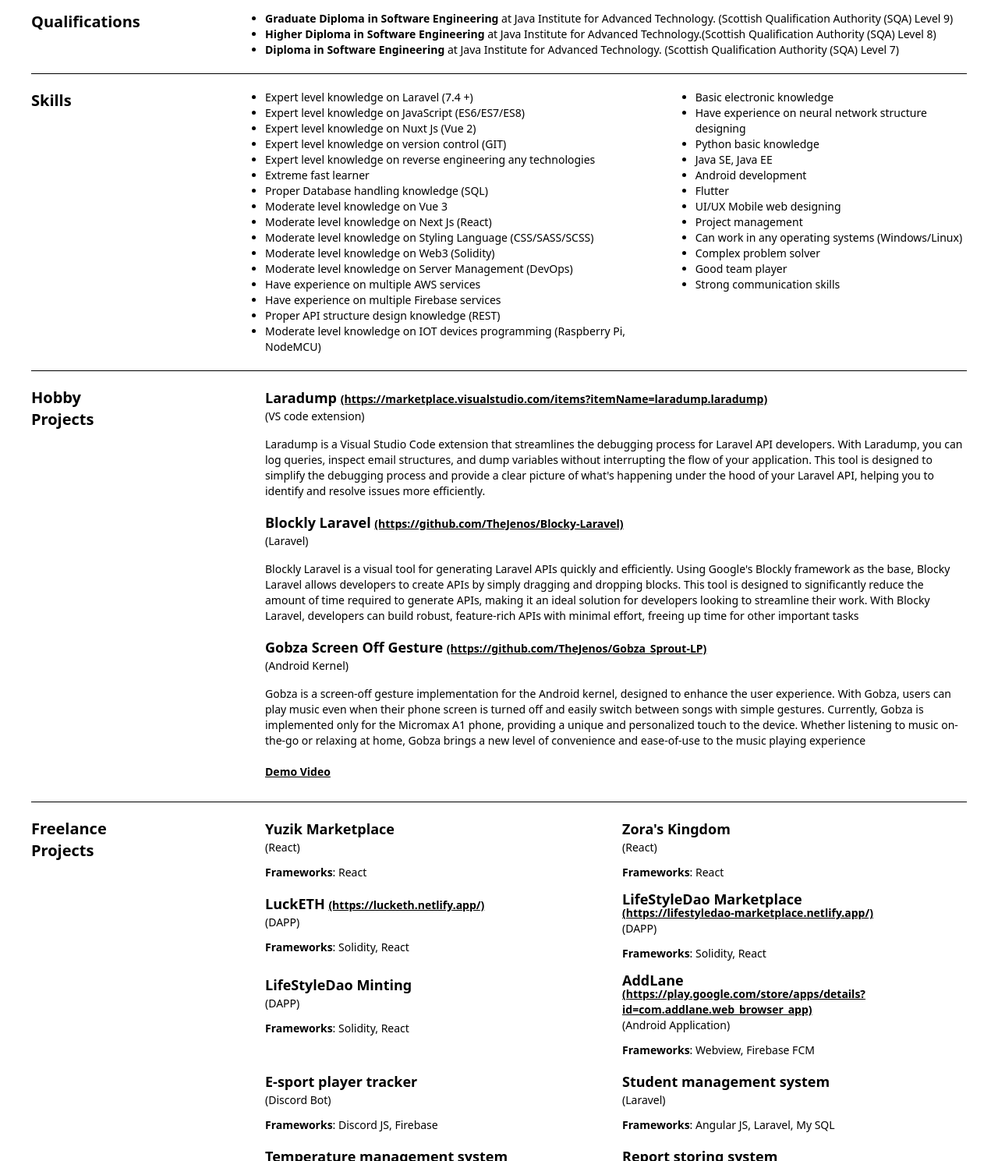
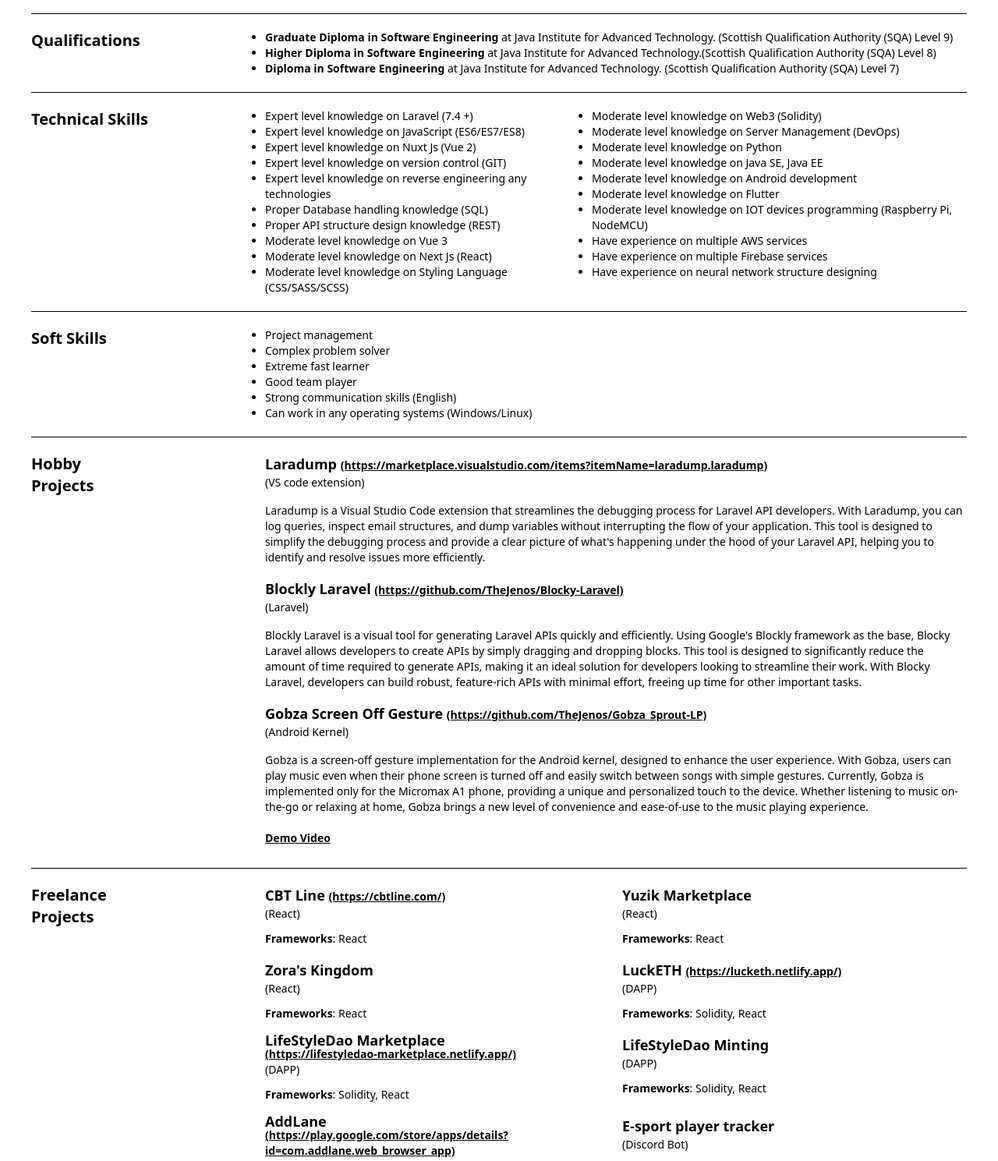
Before and after one commit to TheJenos/CV, a website built with Vite: page index.html in a window 1280 px wide. Shown: the part 1028-2517 px from the top of the page at 78% size. Built offline with nearby package versions, Linux system fonts and the light colour scheme.

Commit message:
layout changes

```diff
--- a/index.html
+++ b/index.html
@@ -27,6 +27,11 @@
           <span class="font-bold">Github:</span>
           <a class="underline" href="https://github.com/thejenos"
             >https://github.com/thejenos</a
+          >
+          <br />
+          <span class="font-bold">Linkedin:</span>
+          <a class="underline" href="https://www.linkedin.com/in/thanura-ranasinghe-78a43512a"
+            >https://www.linkedin.com/in/thanura-ranasinghe-78a43512a</a
           >
           <br />
           <span class="font-bold">Phone:</span> 0766393090
@@ -157,7 +162,7 @@
         </div>
       </div>
       <div class="flex border-t border-black py-5">
-        <h1 class="text-xl font-bold w-3/12">Skills</h1>
+        <h1 class="text-xl font-bold w-3/12">Technical Skills</h1>
         <div class="flex-1 text-sm flex gap-10">
           <ul class="list-disc">
             <li>Expert level knowledge on Laravel (7.4 +)</li>
@@ -167,36 +172,42 @@
             <li>
               Expert level knowledge on reverse engineering any technologies
             </li>
-            <li>Extreme fast learner</li>
             <li>Proper Database handling knowledge (SQL)</li>
+            <li>Proper API structure design knowledge (REST)</li>
             <li>Moderate level knowledge on Vue 3</li>
             <li>Moderate level knowledge on Next Js (React)</li>
             <li>
               Moderate level knowledge on Styling Language (CSS/SASS/SCSS)
             </li>
+          </ul>
+          <ul class="list-disc">
+
             <li>Moderate level knowledge on Web3 (Solidity)</li>
             <li>Moderate level knowledge on Server Management (DevOps)</li>
-            <li>Have experience on multiple AWS services</li>
-            <li>Have experience on multiple Firebase services</li>
-            <li>Proper API structure design knowledge (REST)</li>
+            <li>Moderate level knowledge on Python</li>
+            <li>Moderate level knowledge on Java SE, Java EE</li>
+            <li>Moderate level knowledge on Android development</li>
+            <li>Moderate level knowledge on Flutter</li>
             <li>
               Moderate level knowledge on IOT devices programming (Raspberry Pi,
               NodeMCU)
             </li>
+            <li>Have experience on multiple AWS services</li>
+            <li>Have experience on multiple Firebase services</li>
+            <li>Have experience on neural network structure designing</li>
           </ul>
+        </div>
+      </div>
+      <div class="flex border-t border-black py-5">
+        <h1 class="text-xl font-bold w-3/12">Soft Skills</h1>
+        <div class="flex-1 text-sm flex gap-10">
           <ul class="list-disc">
-            <li>Basic electronic knowledge</li>
-            <li>Have experience on neural network structure designing</li>
-            <li>Python basic knowledge</li>
-            <li>Java SE, Java EE</li>
-            <li>Android development</li>
-            <li>Flutter</li>
-            <li>UI/UX Mobile web designing</li>
             <li>Project management</li>
+            <li>Complex problem solver</li>
+            <li>Extreme fast learner</li>
+            <li>Good team player</li>
+            <li>Strong communication skills (English)</li>
             <li>Can work in any operating systems (Windows/Linux)</li>
-            <li>Complex problem solver</li>
-            <li>Good team player</li>
-            <li>Strong communication skills</li>
           </ul>
         </div>
       </div>
@@ -253,7 +264,7 @@
               making it an ideal solution for developers looking to streamline
               their work. With Blocky Laravel, developers can build robust,
               feature-rich APIs with minimal effort, freeing up time for other
-              important tasks
+              important tasks.
             </p>
           </div>
           <div class="flex mb-4 mt-4">
@@ -278,7 +289,7 @@
               is implemented only for the Micromax A1 phone, providing a unique
               and personalized touch to the device. Whether listening to music
               on-the-go or relaxing at home, Gobza brings a new level of
-              convenience and ease-of-use to the music playing experience
+              convenience and ease-of-use to the music playing experience.
               <br />
               <br />
               <a
@@ -290,12 +301,28 @@
           </div>
         </div>
       </div>
+      <div class="pagebreak"></div>
       <div class="flex border-t border-black py-5">
         <h1 class="text-xl font-bold w-3/12">
           Freelance <br />
           Projects
         </h1>
         <div class="flex-1 text-sm grid grid-cols-2 gap-4">
+          <div>
+            <div class="flex mb-3">
+              <div>
+                <h2 class="text-lg font-bold flex-1">CBT Line
+                <a
+                  class="text-sm underline"
+                  href="https://cbtline.com/"
+                  >(https://cbtline.com/)</a
+                >
+                </h2>
+                (React)
+              </div>
+            </div>
+            <b>Frameworks</b>: React
+          </div>
           <div>
             <div class="flex mb-3">
               <div>
@@ -508,7 +535,8 @@
             </div>
             <div>
               <p class="mb-2">
-                Company Address : 158/1/A,Kaduwela Road,Thalangama, Battaramulla<br />
+                Company Address : 158/1/A,Kaduwela Road,Thalangama,
+                Battaramulla<br />
                 Email : anaka_h@epiclanka.net<br />
                 Phone number : 0773451559<br />
               </p>
```
